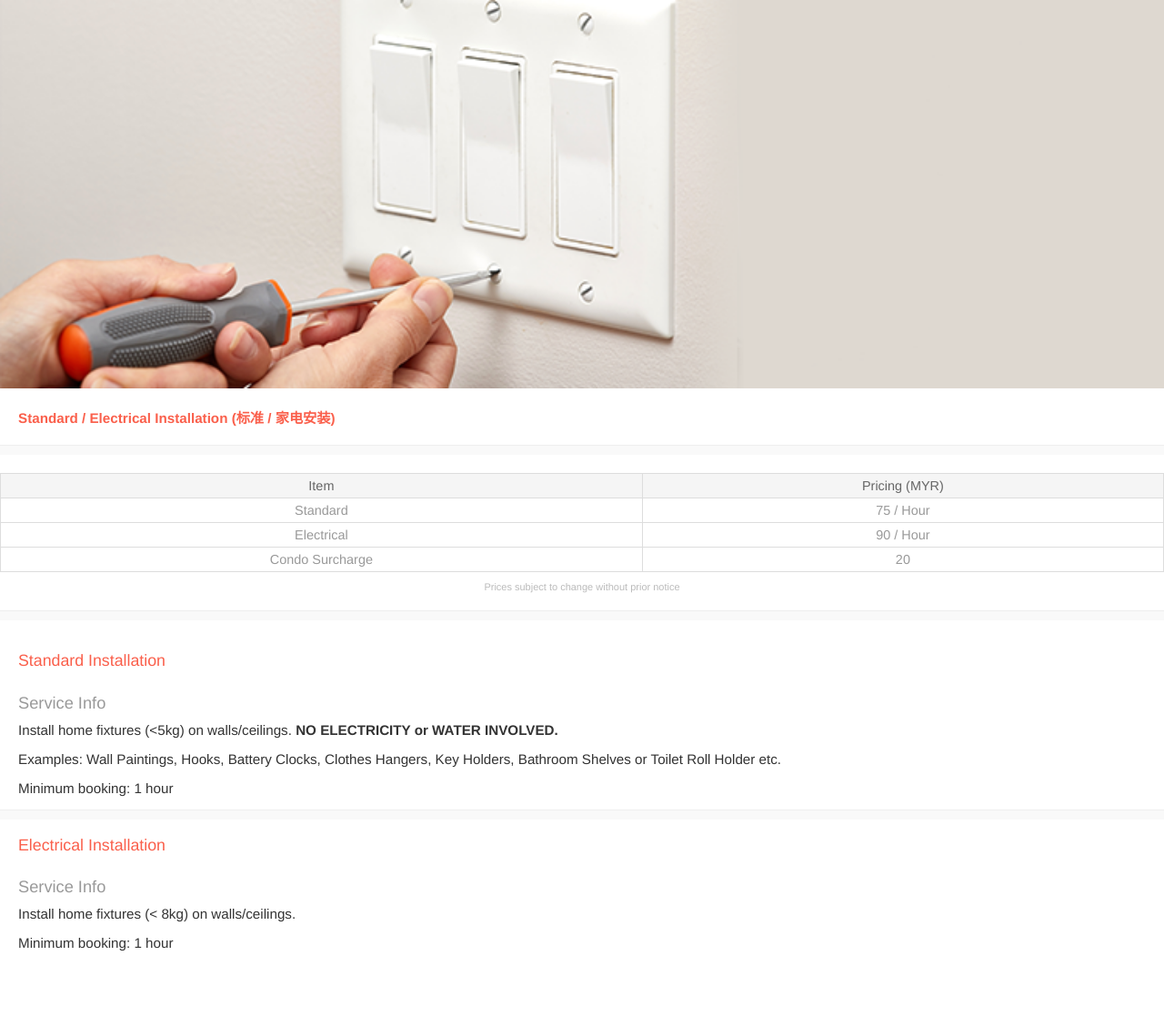
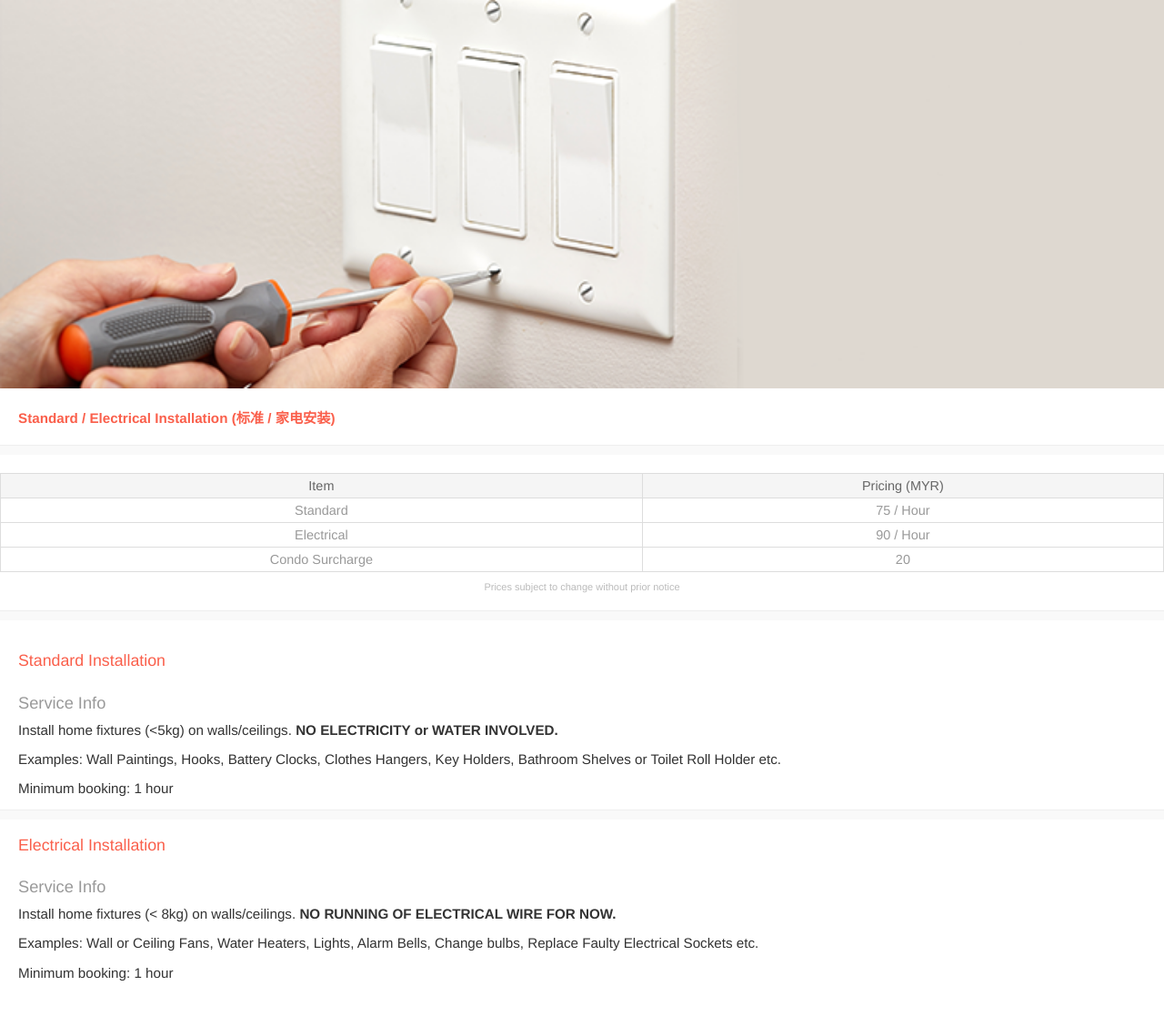
Before and after one commit to blooms-singapore/pages, a Jekyll site: the page built from en/services/installation.html, in a window 1280 px wide. Shown: the whole page at 91% size. Built offline with Jekyll 4.4.1, drawn with Linux system fonts in a browser that asks for light colours; before the commit the page ends 1095 px from its top, so only the background shows below that.

Commit message:
Update installation.html

```diff
--- a/en/services/installation.html
+++ b/en/services/installation.html
@@ -40,9 +40,10 @@
   <h4 class="service-title">Service Info</h4>
 
   <p>
-    Install home fixtures (< 8kg) on walls/ceilings.
+    Install home fixtures (< 8kg) on walls/ceilings. <Strong>NO RUNNING OF ELECTRICAL WIRE FOR NOW.</STRONG>
   </p>
-
+Examples: Wall or Ceiling Fans, Water Heaters, Lights, Alarm Bells, Change bulbs, Replace Faulty Electrical Sockets etc.
+<p>
   <p>
   Minimum booking: 1 hour
   </p>
```
